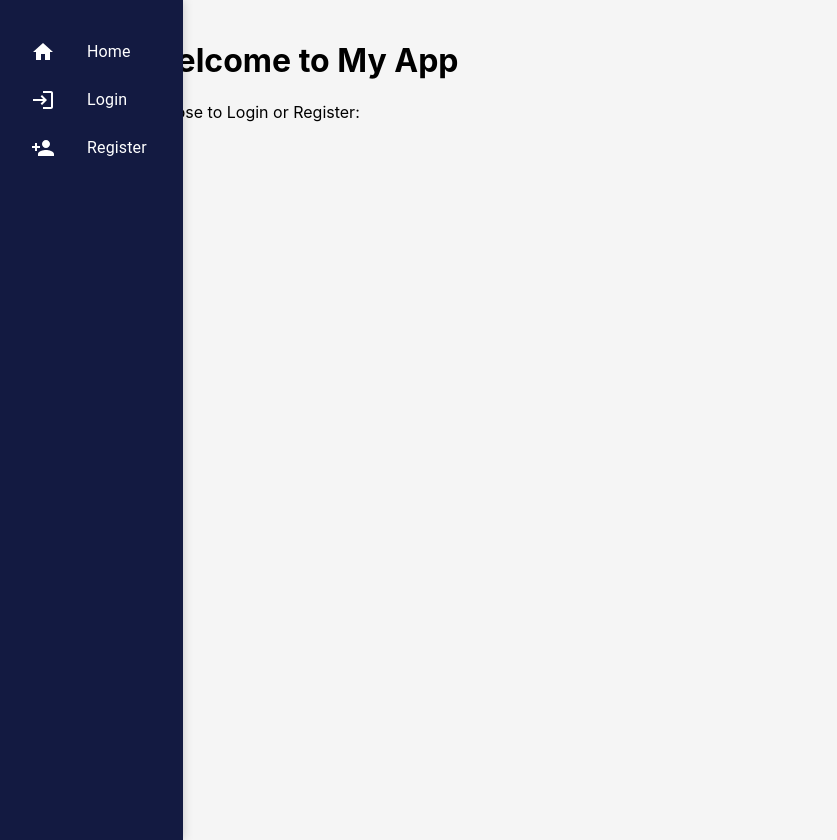
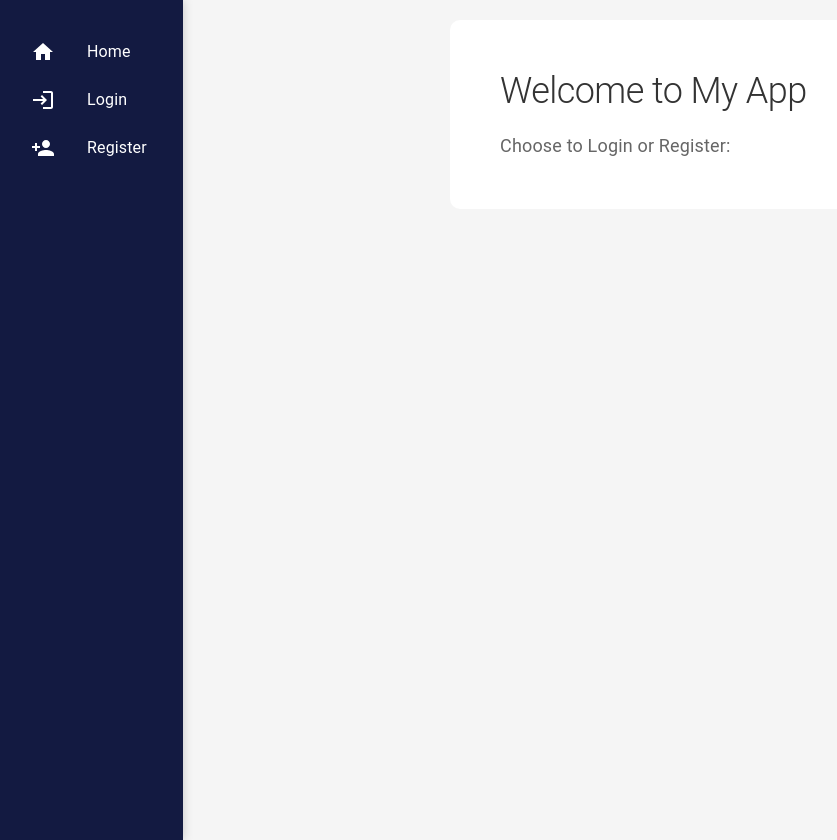
Before and after one commit to EWRC01/Campus-Salitre-App, a React (Create React App) app in the folder salitre-frontend/: page / in a window 1280 px wide. Shown: the whole page, without its empty margins (5-842 px from the left). Built offline with nearby package versions, Linux system fonts and the light colour scheme.

Commit message:
Update Home.js

```diff
--- a/salitre-frontend/src/Home.js
+++ b/salitre-frontend/src/Home.js
@@ -1,12 +1,39 @@
 // src/Home.js
 import React from 'react';
+import { Box, Typography } from '@mui/material';
 
 function Home() {
+  const containerStyle = {
+    maxWidth: '400px',
+    margin: '0 auto',
+    padding: '50px',
+    borderRadius: '10px',
+    backgroundColor: '#ffffff',
+    userSelect: 'none',
+  };
+
+  const headingStyle = {
+    fontSize: '36px',
+    color: '#333',
+    marginBottom: '20px',
+    textShadow: 'none',
+  };
+
+  const paragraphStyle = {
+    fontSize: '18px',
+    color: '#666',
+    textShadow: 'none',
+  };
+
   return (
-    <div>
-      <h1>Welcome to My App</h1>
-      <p>Choose to Login or Register:</p>
-    </div>
+    <Box sx={containerStyle}>
+      <Typography variant="h1" sx={headingStyle}>
+        Welcome to My App
+      </Typography>
+      <Typography variant="body1" sx={paragraphStyle}>
+        Choose to Login or Register:
+      </Typography>
+    </Box>
   );
 }
 
```
